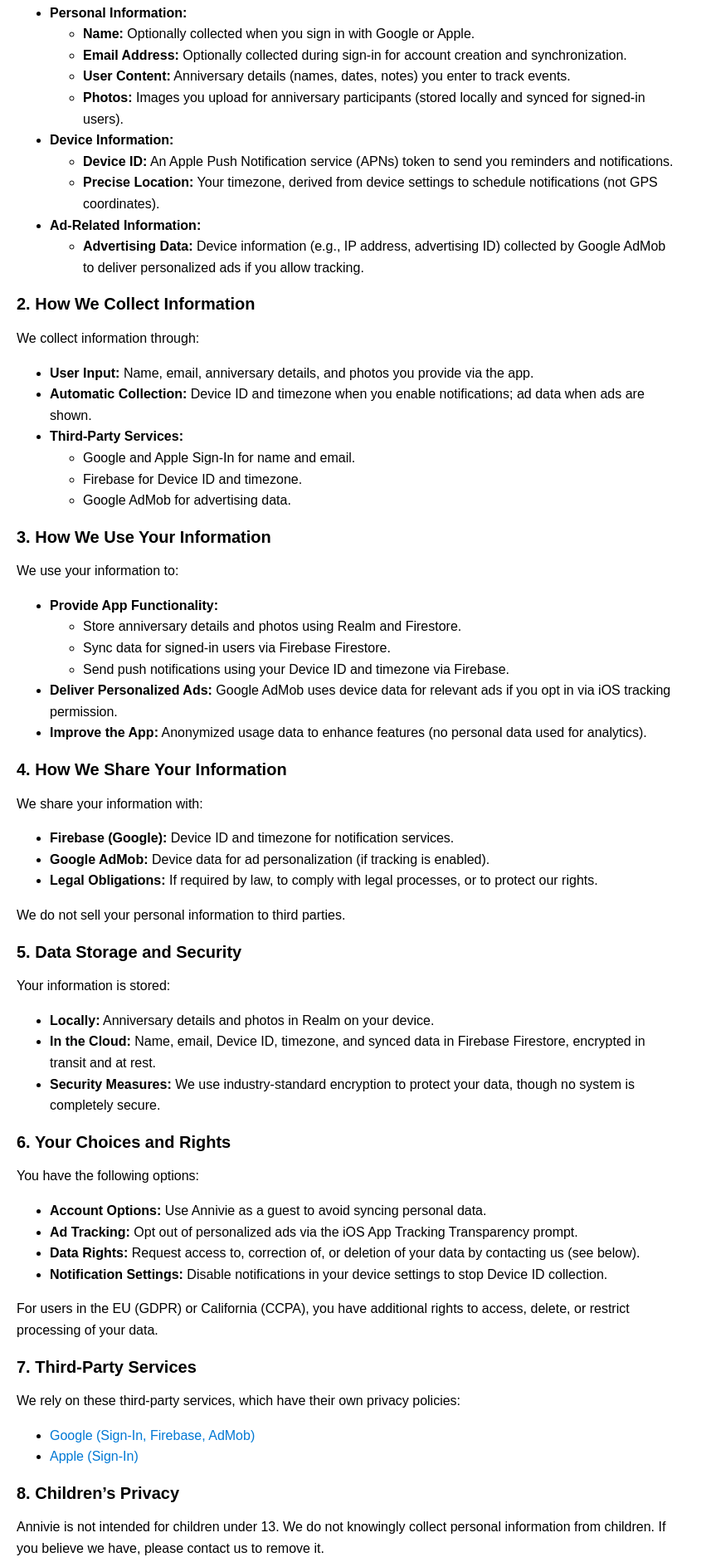
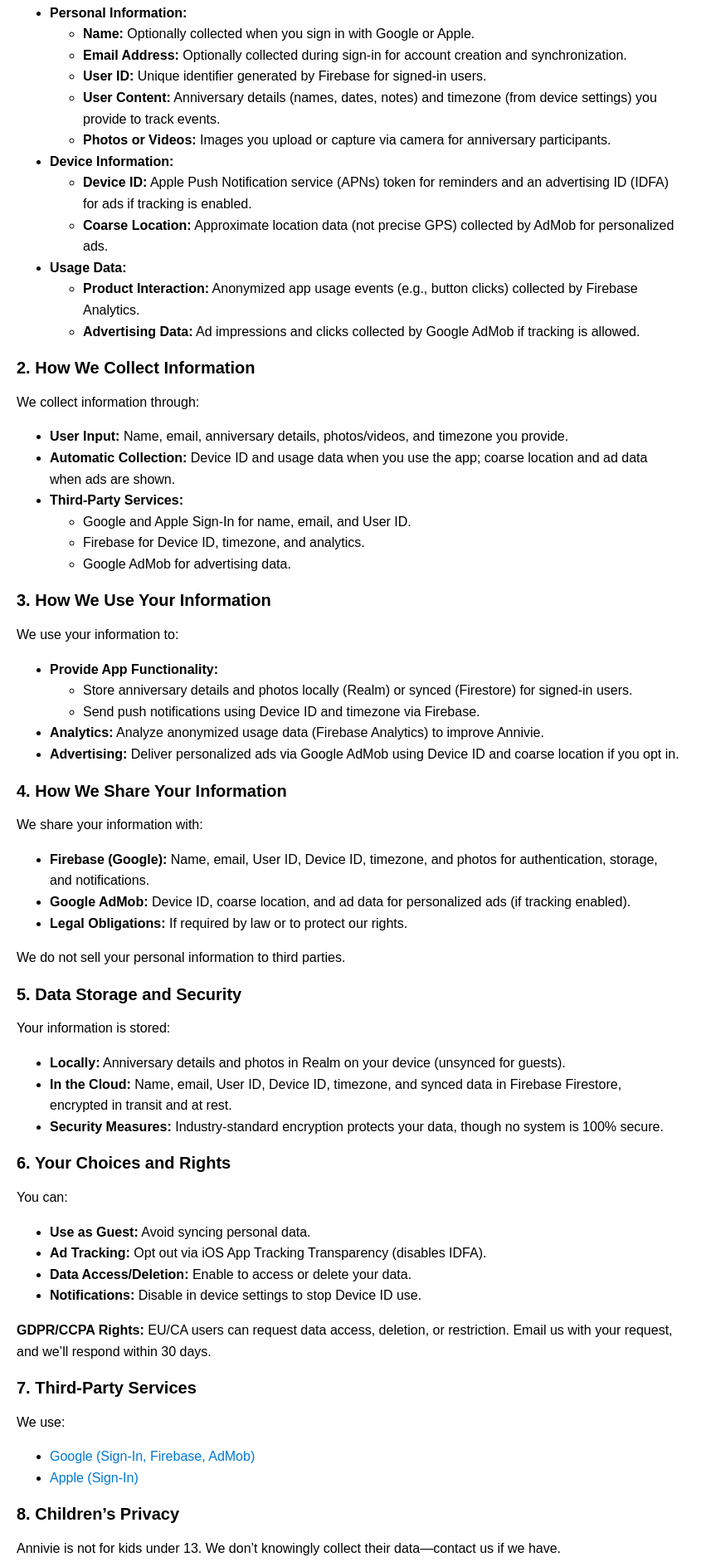
Before and after one commit to Wai-Thura-Tun/privacy-polices, a plain HTML site: page annivie/index.html in a window 1280 px wide. Shown: the part 281-2163 px from the top of the page at 83% size, without its empty margins (0-857 px from the left). Drawn offline with Linux system fonts and the light colour scheme.

Commit message:
Updated privacy policy and terms of service of Annivie

```diff
--- a/annivie/index.html
+++ b/annivie/index.html
@@ -26,32 +26,36 @@
       <ul>
         <li><strong>Name:</strong> Optionally collected when you sign in with Google or Apple.</li>
         <li><strong>Email Address:</strong> Optionally collected during sign-in for account creation and synchronization.</li>
-        <li><strong>User Content:</strong> Anniversary details (names, dates, notes) you enter to track events.</li>
-        <li><strong>Photos:</strong> Images you upload for anniversary participants (stored locally and synced for signed-in users).</li>
+        <li><strong>User ID:</strong> Unique identifier generated by Firebase for signed-in users.</li>
+        <li><strong>User Content:</strong> Anniversary details (names, dates, notes) and timezone (from device settings) you provide to track events.</li>
+        <li><strong>Photos or Videos:</strong> Images you upload or capture via camera for anniversary participants.</li>
       </ul>
     </li>
     <li><strong>Device Information:</strong>
       <ul>
-        <li><strong>Device ID:</strong> An Apple Push Notification service (APNs) token to send you reminders and notifications.</li>
-        <li><strong>Precise Location:</strong> Your timezone, derived from device settings to schedule notifications (not GPS coordinates).</li>
+        <li><strong>Device ID:</strong> Apple Push Notification service (APNs) token for reminders and an advertising ID (IDFA) for ads if tracking is enabled.</li>
+        <li><strong>Coarse Location:</strong> Approximate location data (not precise GPS) collected by AdMob for personalized ads.</li>
       </ul>
     </li>
-    <li><strong>Ad-Related Information:</strong>
+    <li><strong>Usage Data:</strong>
       <ul>
-        <li><strong>Advertising Data:</strong> Device information (e.g., IP address, advertising ID) collected by Google AdMob to deliver personalized ads if you allow tracking.</li>
+        <li><strong>Product Interaction:</strong> Anonymized app usage events (e.g., button clicks) collected by Firebase Analytics.</li>
+        <li><strong>Advertising Data:</strong> Ad impressions and clicks collected by Google AdMob if tracking is allowed.</li>
       </ul>
     </li>
+    <!-- Add if Crashlytics is used -->
+    <!-- <li><strong>Diagnostics:</strong> Crash reports collected by Firebase Crashlytics to improve stability (anonymized).</li> -->
   </ul>
 
   <h2>2. How We Collect Information</h2>
   <p>We collect information through:</p>
   <ul>
-    <li><strong>User Input:</strong> Name, email, anniversary details, and photos you provide via the app.</li>
-    <li><strong>Automatic Collection:</strong> Device ID and timezone when you enable notifications; ad data when ads are shown.</li>
+    <li><strong>User Input:</strong> Name, email, anniversary details, photos/videos, and timezone you provide.</li>
+    <li><strong>Automatic Collection:</strong> Device ID and usage data when you use the app; coarse location and ad data when ads are shown.</li>
     <li><strong>Third-Party Services:</strong>
       <ul>
-        <li>Google and Apple Sign-In for name and email.</li>
-        <li>Firebase for Device ID and timezone.</li>
+        <li>Google and Apple Sign-In for name, email, and User ID.</li>
+        <li>Firebase for Device ID, timezone, and analytics.</li>
         <li>Google AdMob for advertising data.</li>
       </ul>
     </li>
@@ -62,57 +66,58 @@
   <ul>
     <li><strong>Provide App Functionality:</strong>
       <ul>
-        <li>Store anniversary details and photos using Realm and Firestore.</li>
-        <li>Sync data for signed-in users via Firebase Firestore.</li>
-        <li>Send push notifications using your Device ID and timezone via Firebase.</li>
+        <li>Store anniversary details and photos locally (Realm) or synced (Firestore) for signed-in users.</li>
+        <li>Send push notifications using Device ID and timezone via Firebase.</li>
       </ul>
     </li>
-    <li><strong>Deliver Personalized Ads:</strong> Google AdMob uses device data for relevant ads if you opt in via iOS tracking permission.</li>
-    <li><strong>Improve the App:</strong> Anonymized usage data to enhance features (no personal data used for analytics).</li>
+    <li><strong>Analytics:</strong> Analyze anonymized usage data (Firebase Analytics) to improve Annivie.</li>
+    <li><strong>Advertising:</strong> Deliver personalized ads via Google AdMob using Device ID and coarse location if you opt in.</li>
+    <!-- Add if Crashlytics is used -->
+    <!-- <li><strong>Diagnostics:</strong> Use crash data to fix bugs and enhance stability.</li> -->
   </ul>
 
   <h2>4. How We Share Your Information</h2>
   <p>We share your information with:</p>
   <ul>
-    <li><strong>Firebase (Google):</strong> Device ID and timezone for notification services.</li>
-    <li><strong>Google AdMob:</strong> Device data for ad personalization (if tracking is enabled).</li>
-    <li><strong>Legal Obligations:</strong> If required by law, to comply with legal processes, or to protect our rights.</li>
+    <li><strong>Firebase (Google):</strong> Name, email, User ID, Device ID, timezone, and photos for authentication, storage, and notifications.</li>
+    <li><strong>Google AdMob:</strong> Device ID, coarse location, and ad data for personalized ads (if tracking enabled).</li>
+    <li><strong>Legal Obligations:</strong> If required by law or to protect our rights.</li>
   </ul>
   <p>We do not sell your personal information to third parties.</p>
 
   <h2>5. Data Storage and Security</h2>
   <p>Your information is stored:</p>
   <ul>
-    <li><strong>Locally:</strong> Anniversary details and photos in Realm on your device.</li>
-    <li><strong>In the Cloud:</strong> Name, email, Device ID, timezone, and synced data in Firebase Firestore, encrypted in transit and at rest.</li>
-    <li><strong>Security Measures:</strong> We use industry-standard encryption to protect your data, though no system is completely secure.</li>
+    <li><strong>Locally:</strong> Anniversary details and photos in Realm on your device (unsynced for guests).</li>
+    <li><strong>In the Cloud:</strong> Name, email, User ID, Device ID, timezone, and synced data in Firebase Firestore, encrypted in transit and at rest.</li>
+    <li><strong>Security Measures:</strong> Industry-standard encryption protects your data, though no system is 100% secure.</li>
   </ul>
 
   <h2>6. Your Choices and Rights</h2>
-  <p>You have the following options:</p>
+  <p>You can:</p>
   <ul>
-    <li><strong>Account Options:</strong> Use Annivie as a guest to avoid syncing personal data.</li>
-    <li><strong>Ad Tracking:</strong> Opt out of personalized ads via the iOS App Tracking Transparency prompt.</li>
-    <li><strong>Data Rights:</strong> Request access to, correction of, or deletion of your data by contacting us (see below).</li>
-    <li><strong>Notification Settings:</strong> Disable notifications in your device settings to stop Device ID collection.</li>
+    <li><strong>Use as Guest:</strong> Avoid syncing personal data.</li>
+    <li><strong>Ad Tracking:</strong> Opt out via iOS App Tracking Transparency (disables IDFA).</li>
+    <li><strong>Data Access/Deletion:</strong> Enable to access or delete your data.</li>
+    <li><strong>Notifications:</strong> Disable in device settings to stop Device ID use.</li>
   </ul>
-  <p>For users in the EU (GDPR) or California (CCPA), you have additional rights to access, delete, or restrict processing of your data.</p>
+  <p><strong>GDPR/CCPA Rights:</strong> EU/CA users can request data access, deletion, or restriction. Email us with your request, and we’ll respond within 30 days.</p>
 
   <h2>7. Third-Party Services</h2>
-  <p>We rely on these third-party services, which have their own privacy policies:</p>
+  <p>We use:</p>
   <ul>
     <li><a href="https://policies.google.com/privacy">Google (Sign-In, Firebase, AdMob)</a></li>
     <li><a href="https://www.apple.com/legal/privacy/">Apple (Sign-In)</a></li>
   </ul>
 
   <h2>8. Children’s Privacy</h2>
-  <p>Annivie is not intended for children under 13. We do not knowingly collect personal information from children. If you believe we have, please contact us to remove it.</p>
+  <p>Annivie is not for kids under 13. We don’t knowingly collect their data—contact us if we have.</p>
 
-  <h2>9. Changes to This Privacy Policy</h2>
-  <p>We may update this policy as needed. Changes will be posted here with an updated "Last Updated" date. Please review it periodically.</p>
+  <h2>9. Changes to This Policy</h2>
+  <p>Updates will be posted here with a new “Last Updated” date. Check back regularly.</p>
 
   <h2>10. Contact Us</h2>
-  <p>For questions, data requests, or concerns, reach out to:</p>
+  <p>For questions or requests:</p>
   <ul>
     <li><strong>Email:</strong> <a href="mailto:businessbythura@gmail.com">businessbythura@gmail.com</a></li>
   </ul>
```
Also changed, not shown: annivie/terms.html (+30 -15 lines).
